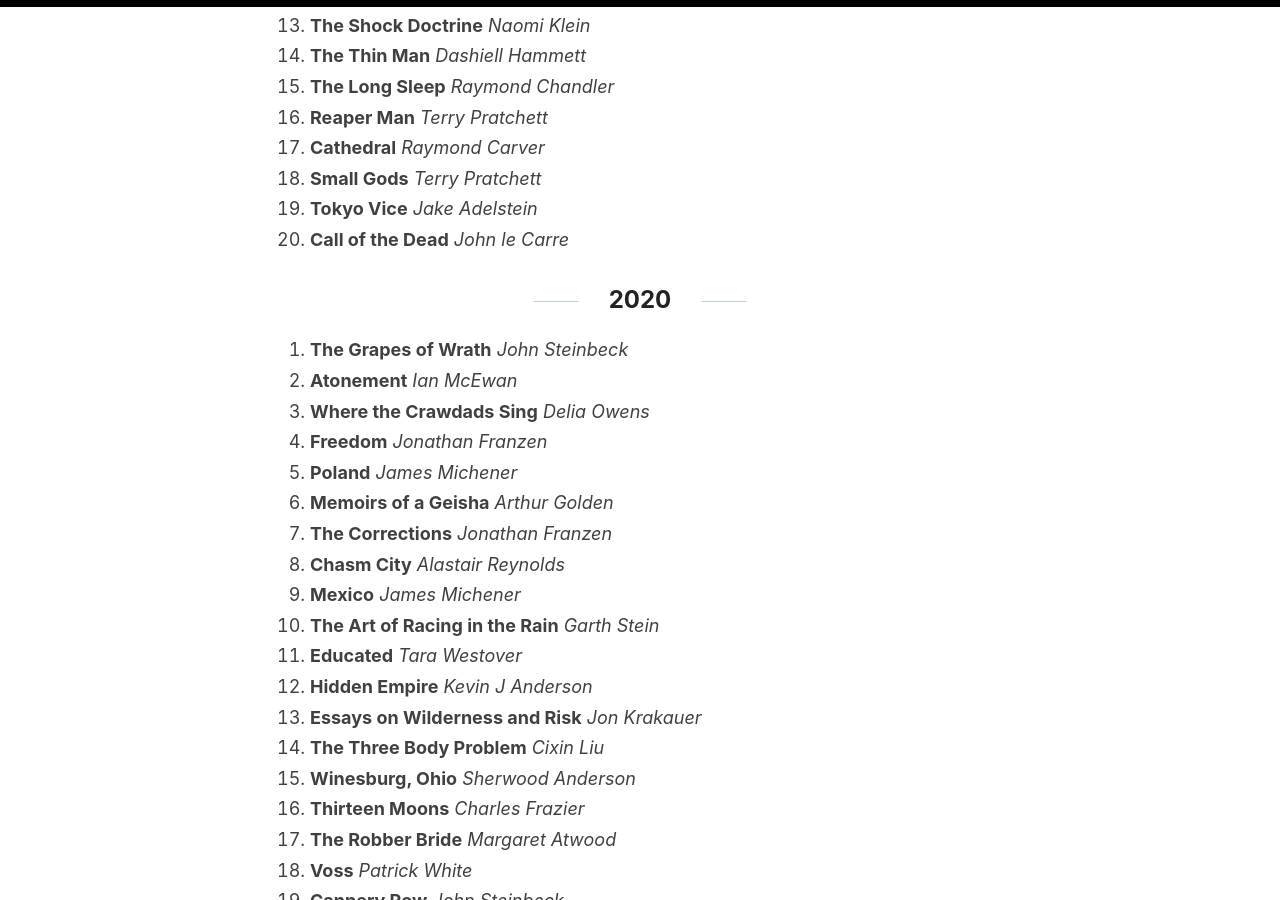
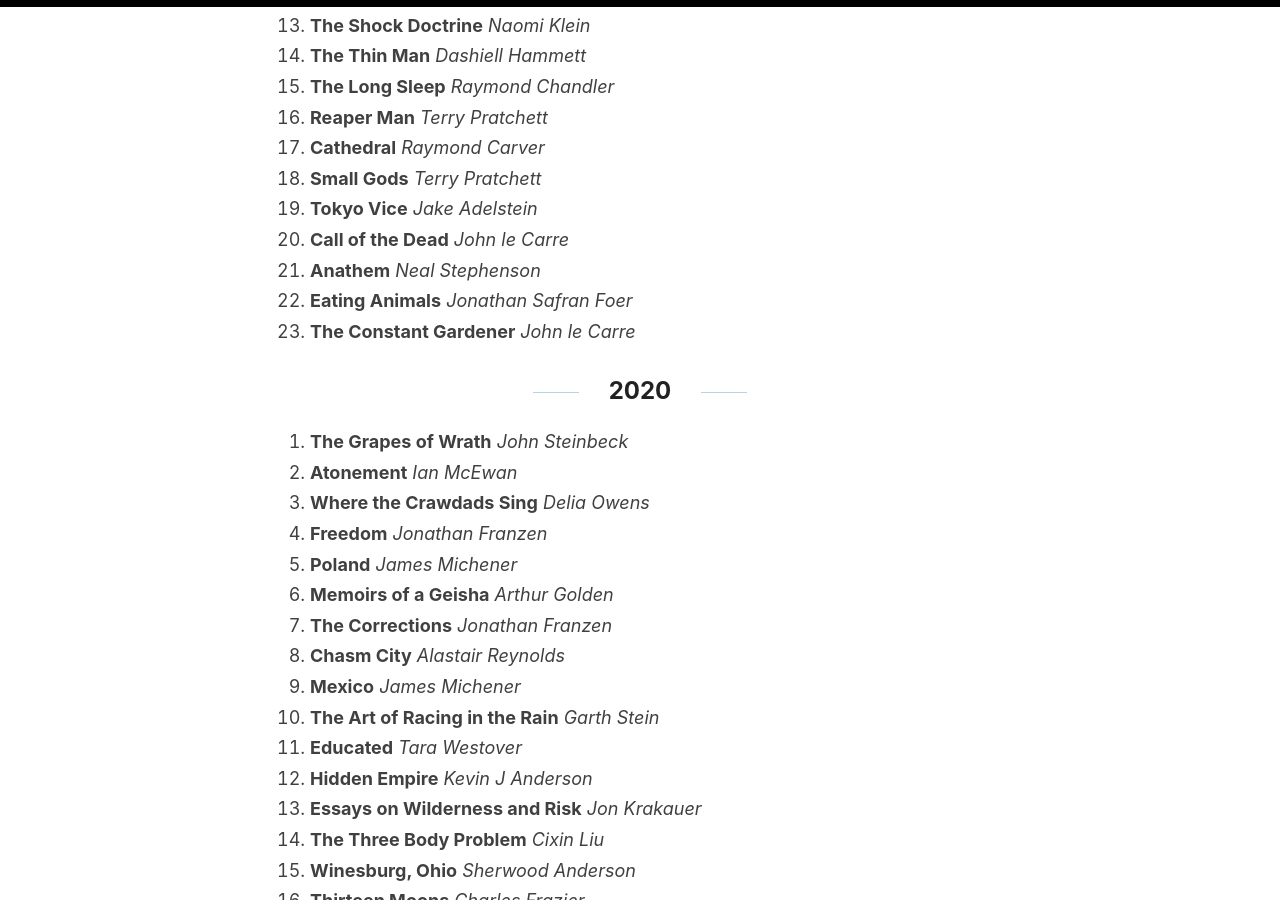
Before and after one commit to Murrkeys/Murrkeys.github.io, a Jekyll site: the page built from _posts/2020-08-26-books.md, in a window 1280 px wide and 900 px high, scrolled down 847 px. Built offline with Jekyll 4.4.1, drawn with Linux system fonts in a browser that asks for light colours.

Commit message:
Update 2020-08-26-books.md

```diff
--- a/_posts/2020-08-26-books.md
+++ b/_posts/2020-08-26-books.md
@@ -27,6 +27,9 @@ A list of books I am currently reading or have read. Think of this as a virtual
 18. **Small Gods** *Terry Pratchett*
 19. **Tokyo Vice** *Jake Adelstein*
 20. **Call of the Dead** *John le Carre*
+21. **Anathem** *Neal Stephenson*
+22. **Eating Animals** *Jonathan Safran Foer*
+23. **The Constant Gardener** *John le Carre*
 
 ## 2020
 
```
